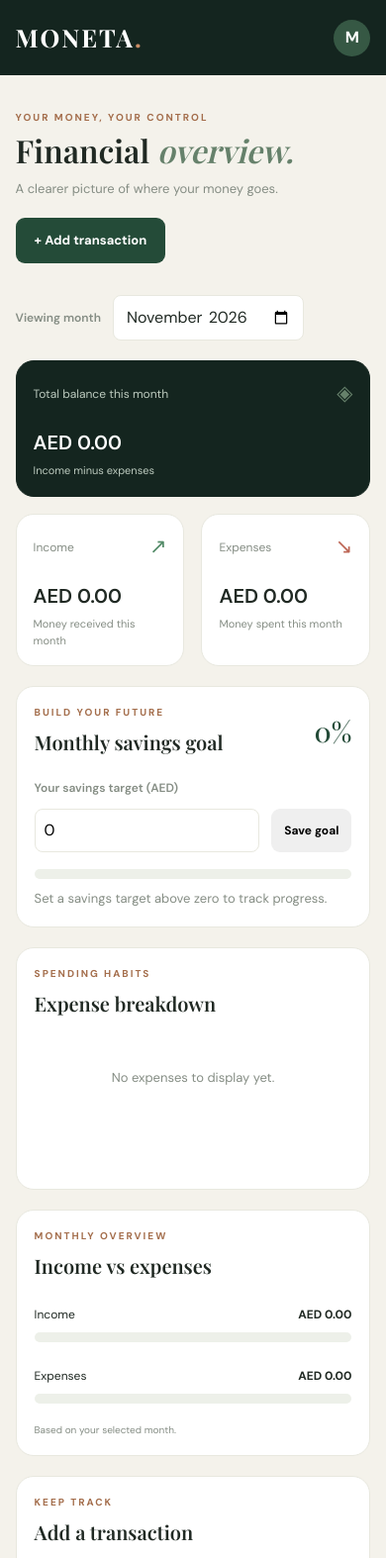
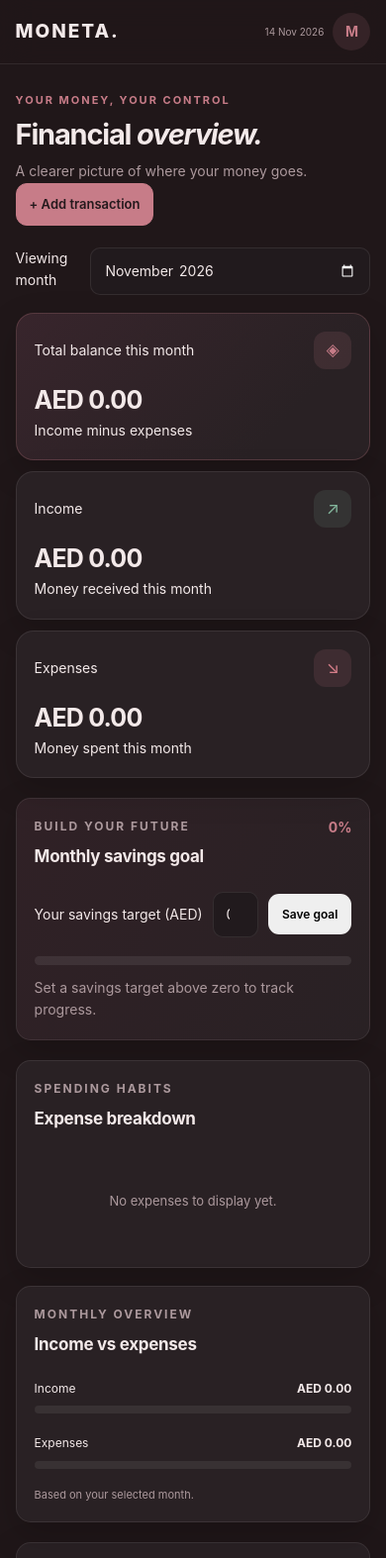
Before and after one commit to amitey-2/moneta-expense-tracker, a plain HTML site: page index.html in a window 390 px wide. Shown: the top 1574 px of the page at 99% size. Drawn offline with nearby package versions, Linux system fonts and the light colour scheme.

Commit message:
Update style.css

```diff
--- a/css/style.css
+++ b/css/style.css
@@ -1,18 +1,23 @@
 
 :root {
-  --bg: #f4f2eb;
-  --surface: #ffffff;
-  --dark: #14251f;
-  --green: #244b38;
-  --green-light: #e5eee7;
-  --red: #bd6655;
-  --text: #202923;
-  --muted: #858d84;
-  --border: #e8e8df;
-  --cream: #f8f6ef;
+  --bg: #201719;
+  --surface: #292124;
+  --surface-light: #34272b;
+  --surface-hover: #3b2b30;
+
+  --accent: #c77c88;
+  --accent-dark: #a85f6d;
+  --accent-soft: rgba(199, 124, 136, 0.13);
+
+  --text: #f3e9e9;
+  --muted: #ac999d;
+  --border: rgba(243, 233, 233, 0.09);
+
+  --income: #83b69c;
+  --expense: #d47d89;
+
   --radius: 18px;
-  --font: "DM Sans", sans-serif;
-  --serif: "Playfair Display", serif;
+  --shadow: 0 12px 35px rgba(0, 0, 0, 0.18);
 }
 
 * {
@@ -23,13 +28,17 @@
 
 html {
   scroll-behavior: smooth;
+  scroll-padding-top: 90px;
 }
 
 body {
   background: var(--bg);
   color: var(--text);
-  font-family: var(--font);
-  line-height: 1.5;
+  font-family: Inter, -apple-system, BlinkMacSystemFont,
+    "Segoe UI", sans-serif;
+  font-size: 14px;
+  line-height: 1.6;
+  min-height: 100vh;
 }
 
 button,
@@ -42,165 +51,173 @@ button {
   cursor: pointer;
 }
 
-button:focus-visible,
-input:focus-visible,
-select:focus-visible {
-  outline: 3px solid #9bbba4;
-  outline-offset: 2px;
+a {
+  color: inherit;
+  text-decoration: none;
 }
+
+.muted,
+.chart-note,
+.footer-note {
+  color: var(--muted);
+}
+
+/* TOPBAR */
 
 .topbar {
   min-height: 76px;
-  background: var(--dark);
-  color: white;
+  padding: 0 5%;
   display: flex;
   align-items: center;
   justify-content: space-between;
-  padding: 0 7%;
+  border-bottom: 1px solid var(--border);
+  background: rgba(32, 23, 25, 0.94);
+  position: sticky;
+  top: 0;
+  z-index: 20;
+  backdrop-filter: blur(16px);
 }
 
 .logo {
-  color: white;
-  font-family: var(--serif);
-  font-size: 25px;
-  font-weight: 700;
+  font-size: 22px;
+  font-weight: 800;
   letter-spacing: 2px;
-  text-decoration: none;
-}
-
-.logo span {
-  color: #c98c65;
 }
 
 .topbar-right {
   display: flex;
   align-items: center;
-  gap: 18px;
+  gap: 16px;
 }
 
-.today-label {
-  color: #c8d1c9;
-  font-size: 13px;
+#todayLabel {
+  color: var(--muted);
+  font-size: 12px;
 }
 
 .avatar {
-  width: 37px;
-  height: 37px;
+  width: 38px;
+  height: 38px;
   border-radius: 50%;
+  background: var(--accent-soft);
+  color: var(--accent);
   display: grid;
   place-items: center;
-  background: #365844;
-  color: white;
   font-weight: 700;
 }
 
+/* MAIN LAYOUT */
+
 .container {
-  width: min(1120px, 90%);
-  margin: auto;
-  padding: 48px 0 75px;
+  width: min(1180px, 90%);
+  margin: 42px auto 70px;
 }
 
 .welcome {
-  display: flex;
-  justify-content: space-between;
-  align-items: end;
-  gap: 20px;
-  margin-bottom: 32px;
+  margin-bottom: 28px;
 }
 
 .eyebrow {
-  color: #a46e4c;
-  font-size: 10px;
+  color: var(--accent);
+  font-size: 11px;
   font-weight: 700;
   letter-spacing: 2px;
+  text-transform: uppercase;
   margin-bottom: 8px;
 }
 
-h1,
-h2,
+h1 {
+  font-size: clamp(27px, 4vw, 38px);
+  font-weight: 700;
+  letter-spacing: -1.2px;
+  line-height: 1.2;
+  margin-bottom: 9px;
+}
+
+h2 {
+  font-size: 17px;
+  font-weight: 650;
+  letter-spacing: -0.3px;
+}
+
 h3 {
-  font-family: var(--serif);
+  font-size: 14px;
   font-weight: 600;
 }
 
-h1 {
-  font-size: clamp(32px, 5vw, 48px);
-  line-height: 1.15;
-}
-
-h1 em,
-h2 em {
-  color: #66816b;
-}
-
-.welcome .muted {
-  margin-top: 10px;
-}
-
-.muted {
-  color: var(--muted);
-  font-size: 13px;
-}
+/* BUTTONS */
 
 .button {
-  border: none;
-  border-radius: 9px;
-  padding: 13px 19px;
+  border: 1px solid var(--border);
+  border-radius: 11px;
+  padding: 11px 17px;
+  font-weight: 600;
   font-size: 13px;
-  font-weight: 700;
+  display: inline-flex;
+  align-items: center;
+  justify-content: center;
+  gap: 8px;
   transition: 0.2s ease;
 }
 
-.button:hover {
-  transform: translateY(-2px);
-}
-
 .button-primary {
-  background: var(--green);
-  color: white;
+  background: var(--accent);
+  color: #24191c;
+  border-color: var(--accent);
 }
 
 .button-primary:hover {
-  background: var(--dark);
-}
-
-.button-small {
-  padding: 9px 13px;
-  font-size: 12px;
+  background: #d38d98;
+  transform: translateY(-1px);
 }
 
 .button-outline {
   background: transparent;
-  color: var(--green);
-  border: 1px solid var(--green);
+  color: var(--text);
 }
+
+.button-outline:hover {
+  background: var(--surface-hover);
+}
+
+.button-small {
+  padding: 8px 12px;
+  font-size: 12px;
+}
+
+/* MONTH TOOLBAR */
 
 .month-toolbar {
   display: flex;
-  align-items: center;
-  gap: 12px;
-  margin-bottom: 20px;
+  justify-content: flex-end;
+  margin-bottom: 18px;
 }
 
-.month-toolbar label,
-.goal-input-row label {
-  color: var(--muted);
-  font-size: 12px;
-  font-weight: 600;
+select,
+input {
+  background: #211a1d;
+  color: var(--text);
+  border: 1px solid var(--border);
+  border-radius: 10px;
+  padding: 11px 13px;
+  outline: none;
+  width: 100%;
+  min-width: 0;
+  color-scheme: dark;
 }
 
-.month-toolbar input {
-  background: white;
-  border: 1px solid var(--border);
-  border-radius: 8px;
-  padding: 9px 12px;
-  color: var(--text);
+select:focus,
+input:focus {
+  border-color: var(--accent);
+  box-shadow: 0 0 0 3px var(--accent-soft);
 }
+
+/* SUMMARY CARDS */
 
 .summary-grid {
   display: grid;
-  grid-template-columns: repeat(3, 1fr);
-  gap: 17px;
+  grid-template-columns: repeat(3, minmax(0, 1fr));
+  gap: 16px;
   margin-bottom: 20px;
 }
 
@@ -210,265 +227,280 @@ h2 em {
   border-radius: var(--radius);
   padding: 23px;
   min-width: 0;
+  box-shadow: var(--shadow);
+  transition: transform 0.2s ease, border-color 0.2s ease;
+}
+
+.summary-card:hover {
+  transform: translateY(-3px);
+  border-color: rgba(199, 124, 136, 0.3);
 }
 
 .balance-card {
-  background: var(--dark);
-  color: white;
-  border-color: var(--dark);
+  background: linear-gradient(
+    135deg,
+    #38252c,
+    #292124 75%
+  );
+  border-color: rgba(199, 124, 136, 0.24);
 }
 
 .card-top {
   display: flex;
+  align-items: center;
   justify-content: space-between;
-  align-items: center;
-  color: var(--muted);
-  font-size: 12px;
+  gap: 10px;
+  margin-bottom: 18px;
 }
 
-.balance-card .card-top {
-  color: #bdcbbf;
+.card-top p {
+  color: var(--muted);
+  font-size: 13px;
 }
 
 .card-icon {
-  font-size: 21px;
-  color: #66816b;
+  width: 38px;
+  height: 38px;
+  border-radius: 12px;
+  display: grid;
+  place-items: center;
+  background: var(--accent-soft);
+  color: var(--accent);
+  font-size: 17px;
 }
 
 .income-icon {
-  color: #548c69;
+  color: var(--income);
+  background: rgba(131, 182, 156, 0.12);
 }
 
 .expense-icon {
-  color: var(--red);
+  color: var(--expense);
+  background: rgba(212, 125, 137, 0.12);
 }
 
 .summary-card h2 {
-  font-family: var(--font);
-  font-size: clamp(19px, 3vw, 27px);
-  margin: 19px 0 5px;
+  font-size: clamp(21px, 3vw, 29px);
+  letter-spacing: -0.8px;
   overflow-wrap: anywhere;
 }
 
-.summary-card p {
-  font-size: 11px;
-  color: var(--muted);
-}
-
-.balance-card p {
-  color: #bdcbbf;
-}
+/* PANELS */
 
 .panel {
   background: var(--surface);
   border: 1px solid var(--border);
   border-radius: var(--radius);
-  padding: 25px;
+  padding: 24px;
   margin-bottom: 20px;
-  min-width: 0;
+  box-shadow: var(--shadow);
 }
 
 .panel-heading {
   display: flex;
+  align-items: center;
   justify-content: space-between;
-  align-items: center;
-  gap: 15px;
-  margin-bottom: 22px;
+  gap: 12px;
+  margin-bottom: 21px;
 }
 
-.panel-heading h2 {
-  font-size: 23px;
+.panel-heading p {
+  color: var(--muted);
+  font-size: 12px;
 }
 
-.goal-percent {
-  font-family: var(--serif);
-  font-size: 28px;
-  color: var(--green);
+/* SAVINGS GOAL */
+
+.savings-panel {
+  background: linear-gradient(
+    115deg,
+    #302126,
+    #292124
+  );
 }
 
 .goal-input-row {
   display: flex;
   align-items: center;
-  gap: 12px;
-  flex-wrap: wrap;
-  margin-bottom: 17px;
+  gap: 10px;
+  margin-bottom: 19px;
 }
 
 .goal-input-row input {
-  width: 130px;
-  padding: 9px;
-  border: 1px solid var(--border);
-  border-radius: 8px;
+  max-width: 180px;
 }
 
-.progress-track,
-.comparison-track {
-  height: 10px;
+.progress-track {
+  height: 9px;
   width: 100%;
-  background: #edf0e9;
+  background: rgba(255, 255, 255, 0.08);
   border-radius: 20px;
   overflow: hidden;
+  margin: 12px 0;
 }
 
 .progress-fill {
-  width: 0%;
   height: 100%;
-  background: #6c9672;
+  width: 0;
+  background: linear-gradient(
+    90deg,
+    var(--accent-dark),
+    var(--accent)
+  );
   border-radius: inherit;
-  transition: width 0.3s ease;
+  transition: width 0.4s ease;
 }
 
-#goalMessage {
-  margin-top: 10px;
+#goalPercent {
+  color: var(--accent);
+  font-weight: 700;
 }
+
+/* CHARTS */
 
 .charts-grid {
   display: grid;
-  grid-template-columns: 1fr 1fr;
-  gap: 20px;
+  grid-template-columns: repeat(2, minmax(0, 1fr));
+  gap: 18px;
+  margin-bottom: 20px;
 }
 
 .chart-panel {
-  min-height: 245px;
+  min-width: 0;
+  margin-bottom: 0;
 }
 
 .category-chart {
-  display: grid;
-  gap: 14px;
+  display: flex;
+  flex-direction: column;
+  gap: 17px;
 }
 
 .category-row {
   display: grid;
-  grid-template-columns: minmax(75px, 115px) 1fr auto;
+  grid-template-columns: minmax(75px, 1fr) 2fr auto;
+  align-items: center;
   gap: 10px;
-  align-items: center;
-  font-size: 11px;
+}
+
+.category-name,
+.category-amount {
+  font-size: 12px;
 }
 
 .category-name {
-  overflow: hidden;
-  text-overflow: ellipsis;
+  color: var(--muted);
+}
+
+.category-amount {
+  font-weight: 600;
   white-space: nowrap;
 }
 
-.category-track {
-  height: 9px;
-  background: #edf0e9;
+.category-track,
+.comparison-track {
+  height: 8px;
+  background: rgba(255, 255, 255, 0.07);
   border-radius: 20px;
   overflow: hidden;
 }
 
 .category-fill {
   height: 100%;
-  background: #64866c;
   border-radius: inherit;
-}
-
-.category-amount {
-  font-weight: 700;
-  white-space: nowrap;
+  background: var(--accent);
 }
 
 .comparison-chart {
-  display: grid;
-  gap: 25px;
-  margin-top: 25px;
+  display: flex;
+  flex-direction: column;
+  gap: 20px;
 }
 
 .comparison-label {
   display: flex;
   justify-content: space-between;
+  gap: 10px;
   font-size: 12px;
-  margin-bottom: 9px;
+  margin-bottom: 8px;
 }
 
 .comparison-fill {
   height: 100%;
-  width: 0%;
   border-radius: inherit;
-  transition: width 0.3s ease;
 }
 
 .income-fill {
-  background: #64916e;
+  background: var(--income);
 }
 
 .expense-fill {
-  background: #c77c6b;
+  background: var(--expense);
 }
 
 .chart-note {
-  color: var(--muted);
-  font-size: 10px;
-  margin-top: 19px;
+  font-size: 11px;
+  margin-top: 18px;
+}
+
+/* TRANSACTION FORM */
+
+.form-panel {
+  scroll-margin-top: 95px;
 }
 
 .form-grid {
   display: grid;
-  grid-template-columns: 1fr 1fr;
+  grid-template-columns: repeat(2, minmax(0, 1fr));
   gap: 17px;
-  margin-bottom: 20px;
 }
 
-.form-grid label,
-.reservation-form label {
+.form-grid label {
   display: flex;
   flex-direction: column;
   gap: 7px;
-  color: #59645b;
+  color: var(--muted);
   font-size: 12px;
   font-weight: 600;
-}
-
-.form-grid input,
-.form-grid select,
-.filter-grid input,
-.filter-grid select {
-  width: 100%;
-  min-width: 0;
-  padding: 12px;
-  border: 1px solid var(--border);
-  border-radius: 8px;
-  background: #fff;
-  color: var(--text);
-  font-size: 13px;
 }
 
 .full-width {
   grid-column: 1 / -1;
 }
 
-.form-message {
-  color: var(--green);
+#transactionForm button {
+  margin-top: 6px;
+}
+
+#formMessage {
+  color: var(--accent);
   font-size: 12px;
   margin-top: 12px;
-  min-height: 18px;
 }
 
-.text-button {
-  background: transparent;
-  border: none;
-  color: var(--red);
-  font-size: 12px;
-  font-weight: 700;
+/* TRANSACTIONS */
+
+.transactions-panel {
+  min-width: 0;
 }
 
 .filter-grid {
   display: grid;
   grid-template-columns: 2fr 1fr 1fr;
-  gap: 10px;
-  margin-bottom: 18px;
+  gap: 11px;
+  margin-bottom: 20px;
 }
 
 .transaction-list {
-  display: grid;
+  display: flex;
+  flex-direction: column;
 }
 
 .transaction-item {
   display: flex;
   align-items: center;
   justify-content: space-between;
-  gap: 12px;
+  gap: 14px;
   padding: 15px 0;
   border-bottom: 1px solid var(--border);
 }
@@ -476,25 +508,24 @@ h2 em {
 .transaction-left {
   display: flex;
   align-items: center;
-  gap: 12px;
+  gap: 13px;
   min-width: 0;
 }
 
 .transaction-symbol {
-  width: 40px;
-  height: 40px;
   flex-shrink: 0;
+  width: 42px;
+  height: 42px;
+  border-radius: 13px;
   display: grid;
   place-items: center;
-  background: var(--green-light);
-  color: var(--green);
-  border-radius: 12px;
-  font-size: 17px;
+  background: rgba(131, 182, 156, 0.12);
+  color: var(--income);
 }
 
 .transaction-symbol.expense {
-  background: #f6eae6;
-  color: var(--red);
+  background: rgba(212, 125, 137, 0.12);
+  color: var(--expense);
 }
 
 .transaction-details {
@@ -502,174 +533,195 @@ h2 em {
 }
 
 .transaction-details h3 {
-  font-family: var(--font);
-  font-size: 13px;
   overflow-wrap: anywhere;
 }
 
 .transaction-details p {
+  font-size: 11px;
   color: var(--muted);
-  font-size: 10px;
   margin-top: 3px;
 }
 
 .transaction-right {
   display: flex;
   align-items: center;
-  gap: 12px;
+  gap: 13px;
   flex-shrink: 0;
 }
 
 .transaction-amount {
-  font-size: 13px;
+  font-size: 14px;
   font-weight: 700;
   white-space: nowrap;
 }
 
 .transaction-amount.income {
-  color: #4b825b;
+  color: var(--income);
 }
 
 .transaction-actions {
   display: flex;
-  gap: 5px;
+  align-items: center;
+  gap: 6px;
 }
 
 .icon-button {
-  border: none;
-  background: #f3f3ed;
-  color: #59645b;
-  width: 30px;
-  height: 30px;
-  border-radius: 7px;
-  font-size: 12px;
+  width: 32px;
+  height: 32px;
+  border: 1px solid var(--border);
+  border-radius: 9px;
+  color: var(--muted);
+  background: transparent;
+  display: grid;
+  place-items: center;
+  transition: 0.2s ease;
 }
 
-.icon-button.delete {
-  color: #b85d50;
+.icon-button:hover {
+  background: var(--surface-hover);
+  color: var(--text);
+}
+
+.icon-button.delete:hover {
+  color: var(--expense);
+  border-color: var(--expense);
 }
 
 .empty-message {
+  text-align: center;
+  padding: 38px 15px;
   color: var(--muted);
   font-size: 13px;
-  text-align: center;
-  padding: 28px 10px;
 }
 
 .list-footer {
   display: flex;
+  align-items: center;
   justify-content: space-between;
+  gap: 12px;
+  padding-top: 18px;
   color: var(--muted);
-  font-size: 11px;
-  padding-top: 18px;
+  font-size: 12px;
 }
 
+/* FOOTER */
+
 .footer {
-  background: var(--dark);
-  color: white;
+  width: min(1180px, 90%);
+  margin: 0 auto;
+  padding: 25px 0 35px;
+  border-top: 1px solid var(--border);
   text-align: center;
-  padding: 35px 15px;
-}
-
-.footer .logo {
-  display: inline-block;
-  margin-bottom: 12px;
-}
-
-.footer p {
-  color: #bdcbbf;
-  font-size: 10px;
-  letter-spacing: 1px;
-  margin-top: 8px;
 }
 
 .footer-note {
-  letter-spacing: 0 !important;
-  opacity: 0.7;
+  font-size: 11px;
 }
 
-@media (max-width: 760px) {
-  .container {
-    width: 92%;
-    padding-top: 35px;
-  }
+/* ACCESSIBILITY */
 
-  .topbar {
-    padding: 0 4%;
-  }
-
-  .summary-grid {
-    grid-template-columns: 1fr 1fr;
-  }
-
-  .balance-card {
-    grid-column: 1 / -1;
-  }
-
-  .charts-grid {
-    grid-template-columns: 1fr;
-    gap: 0;
-  }
-
-  .welcome {
-    align-items: flex-start;
-    flex-direction: column;
-  }
-
-  .filter-grid {
-    grid-template-columns: 1fr 1fr;
-  }
-
-  .filter-grid input {
-    grid-column: 1 / -1;
-  }
+button:focus-visible,
+a:focus-visible {
+  outline: 2px solid var(--accent);
+  outline-offset: 3px;
 }
 
-@media (max-width: 480px) {
-  .today-label {
-    display: none;
-  }
+::selection {
+  background: var(--accent);
+  color: #201719;
+}
 
+/* TABLET */
+
+@media (max-width: 850px) {
   .container {
     width: 92%;
   }
 
   .summary-card {
-    padding: 17px;
+    padding: 18px;
+  }
+
+  .charts-grid {
+    grid-template-columns: 1fr;
+  }
+
+  .category-row {
+    grid-template-columns: minmax(75px, 1fr) 2fr auto;
+  }
+}
+
+/* MOBILE */
+
+@media (max-width: 600px) {
+  .topbar {
+    min-height: 65px;
+    padding: 0 4%;
+  }
+
+  .logo {
+    font-size: 19px;
+  }
+
+  .topbar-right {
+    gap: 9px;
+  }
+
+  #todayLabel {
+    font-size: 10px;
+  }
+
+  .container {
+    width: 92%;
+    margin: 28px auto 45px;
+  }
+
+  .welcome {
+    margin-bottom: 22px;
+  }
+
+  h1 {
+    font-size: 29px;
+  }
+
+  .summary-grid {
+    grid-template-columns: 1fr;
+    gap: 11px;
+  }
+
+  .summary-card {
+    padding: 18px;
+  }
+
+  .card-top {
+    margin-bottom: 11px;
   }
 
   .summary-card h2 {
-    font-size: 20px;
+    font-size: 25px;
   }
 
   .panel {
     padding: 18px;
+    border-radius: 15px;
   }
 
-  .panel-heading h2 {
-    font-size: 20px;
+  .panel-heading {
+    align-items: flex-start;
   }
 
   .form-grid {
     grid-template-columns: 1fr;
-    gap: 14px;
+    gap: 13px;
   }
 
   .full-width {
     grid-column: auto;
   }
 
-  .goal-input-row {
-    align-items: stretch;
-  }
-
-  .goal-input-row label {
-    width: 100%;
-  }
-
-  .goal-input-row input {
-    flex: 1;
-    min-width: 0;
+  .filter-grid {
+    grid-template-columns: 1fr;
+    gap: 9px;
   }
 
   .transaction-item {
@@ -682,12 +734,60 @@ h2 em {
     gap: 7px;
   }
 
+  .transaction-actions {
+    gap: 4px;
+  }
+
+  .goal-input-row {
+    flex-wrap: wrap;
+  }
+
+  .goal-input-row input {
+    max-width: none;
+    flex: 1;
+  }
+
   .category-row {
-    grid-template-columns: 80px 1fr auto;
+    grid-template-columns: 75px minmax(35px, 1fr) auto;
     gap: 7px;
+  }
+
+  .category-name,
+  .category-amount {
+    font-size: 11px;
+  }
+
+  .list-footer {
+    flex-wrap: wrap;
+  }
+
+  .button {
+    padding: 10px 13px;
   }
 }
 
-[hidden] {
-  display: none !important;
+/* SMALL PHONES */
+
+@media (max-width: 360px) {
+  .container {
+    width: 94%;
+  }
+
+  .panel {
+    padding: 14px;
+  }
+
+  .transaction-symbol {
+    width: 35px;
+    height: 35px;
+  }
+
+  .transaction-amount {
+    font-size: 12px;
+  }
+
+  .icon-button {
+    width: 28px;
+    height: 28px;
+  }
 }
```
